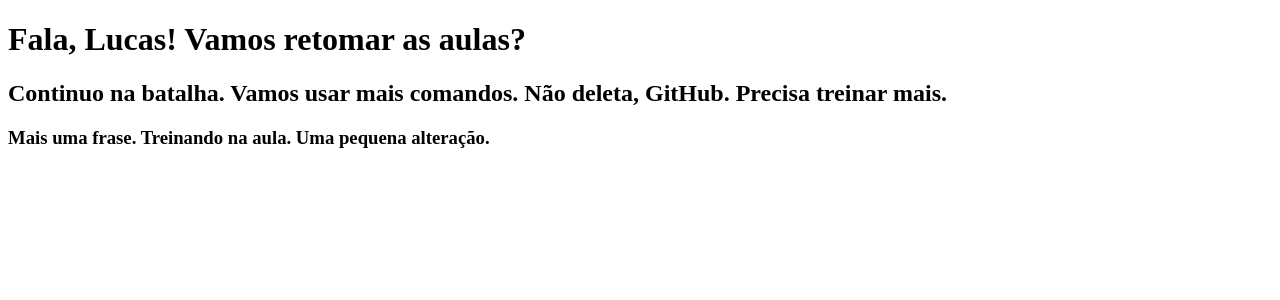
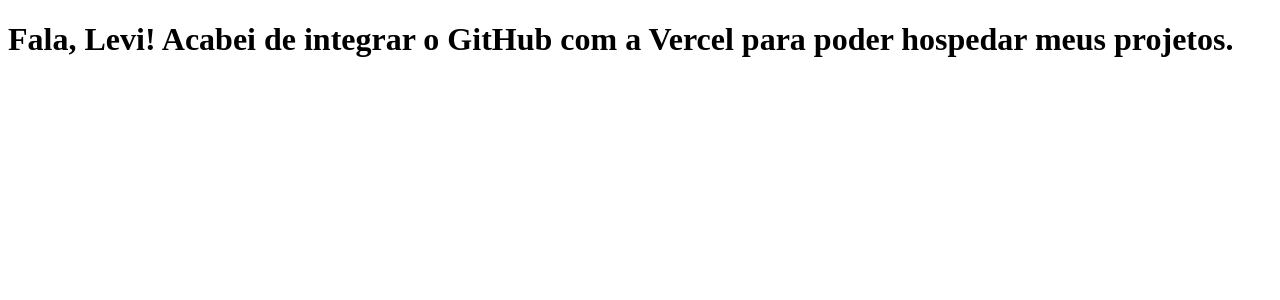
Before and after one commit to LukeMed/clone-tabnews, a Next.js app: page / in a window 1280 px wide. Shown: the top 300 px of the page. Built offline with nearby package versions, Linux system fonts and the light colour scheme.

Commit message:
mensagem pro Levi

```diff
--- a/pages/index.js
+++ b/pages/index.js
@@ -1,8 +1,6 @@
 function Home(){
 
-    return <><><h1>Fala, Lucas! Vamos retomar as aulas?</h1>
-        <h2>Continuo na batalha. Vamos usar mais comandos. Não deleta, GitHub. Precisa treinar mais.</h2></>
-        <h3>Mais uma frase. Treinando na aula. Uma pequena alteração.</h3></>
+    return <h1>Fala, Levi! Acabei de integrar o GitHub com a Vercel para poder hospedar meus projetos.</h1>
 }
 
 export default Home;
```
